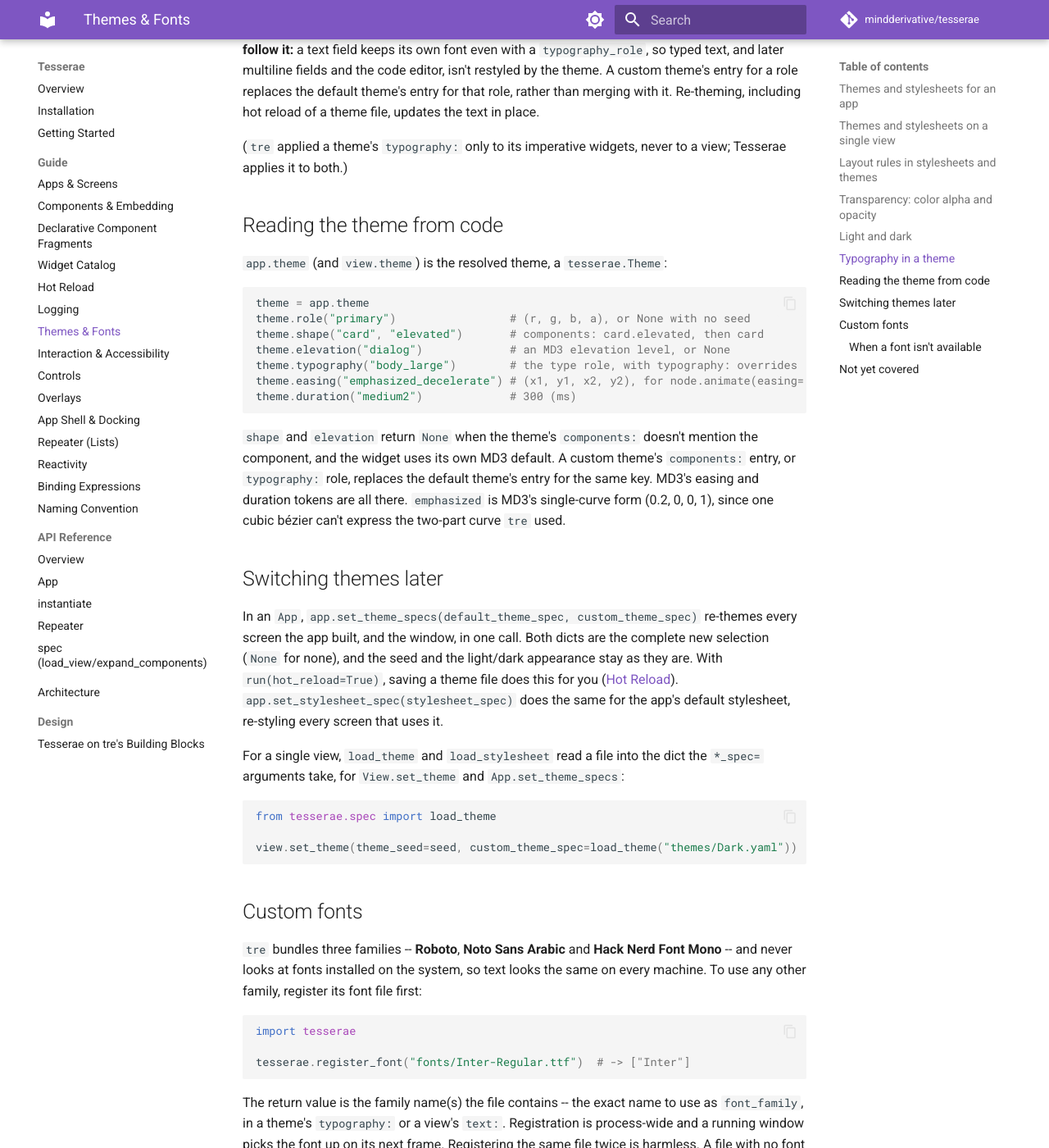
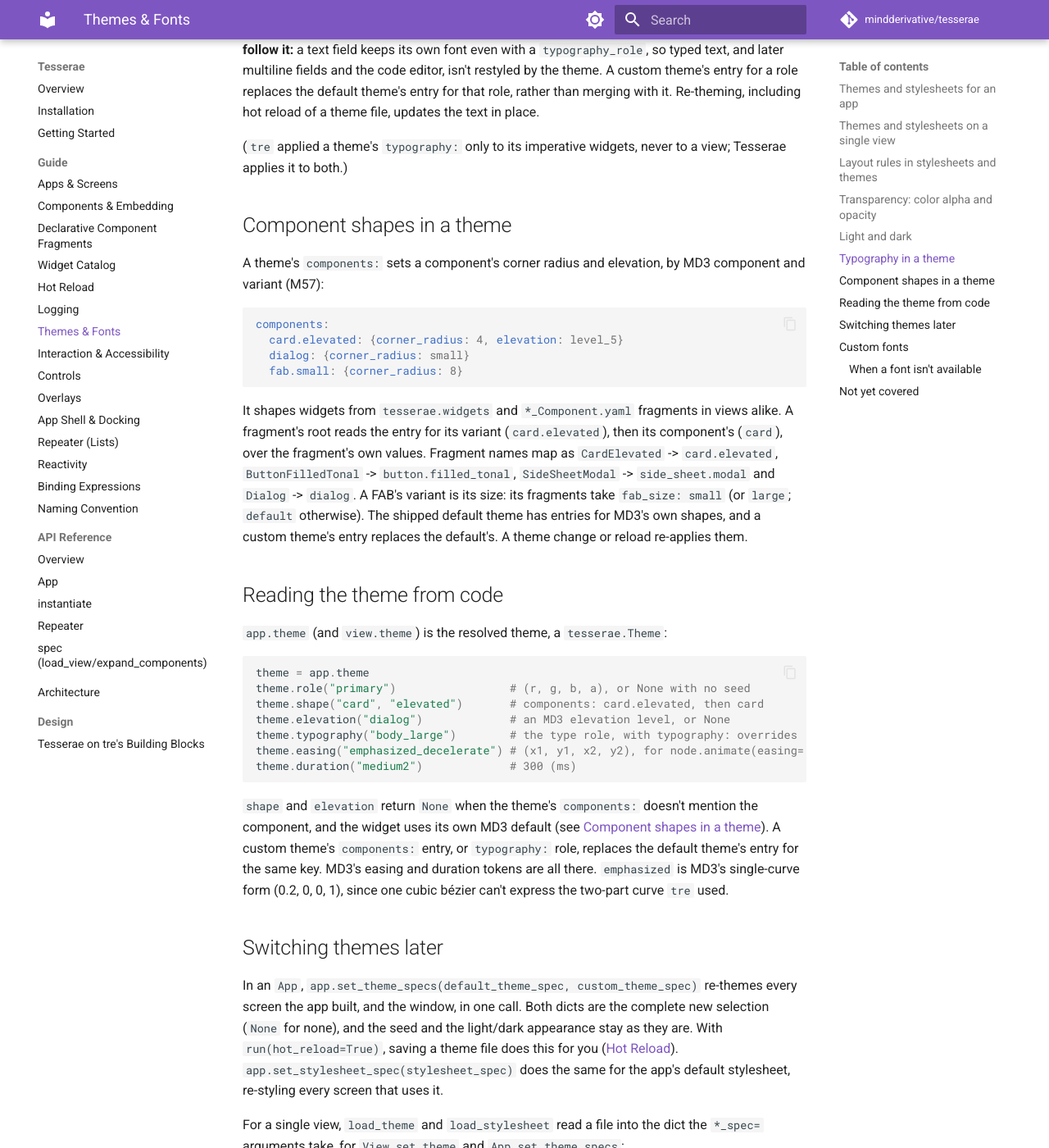
Before and after one commit to mindderivative/tesserae, an MkDocs documentation site: the page built from docs/guide/themes-and-fonts.md, in a window 1280 px wide and 1400 px high, scrolled down 2718 px. Shown: the whole window at 82% size. Built offline with MkDocs 1.6.1 and Material for MkDocs 9.7.7, drawn with Linux system fonts in a browser that asks for light colours; comment, search, counter and statistics services are not loaded.

Commit message:
M57: a theme's components: shape fragments, in views and widgets (#10)
The expander tags each fragment root (component_of); the cascade gives it
its components: entry's corner radius and elevation, variant then
component. FAB fragments name fab.{{ fab_size }}; widgets put their
theme's components: on their views.

Co-Authored-By: Claude Opus 5.5 <noreply@anthropic.com>

````diff
--- a/docs/guide/themes-and-fonts.md
+++ b/docs/guide/themes-and-fonts.md
@@ -136,6 +136,29 @@ including hot reload of a theme file, updates the text in place.
 (`tre` applied a theme's `typography:` only to its imperative widgets,
 never to a view; Tesserae applies it to both.)
 
+## Component shapes in a theme
+
+A theme's `components:` sets a component's corner radius and elevation,
+by MD3 component and variant (M57):
+
+```yaml
+components:
+  card.elevated: {corner_radius: 4, elevation: level_5}
+  dialog: {corner_radius: small}
+  fab.small: {corner_radius: 8}
+```
+
+It shapes widgets from `tesserae.widgets` and `*_Component.yaml`
+fragments in views alike. A fragment's root reads the entry for its
+variant (`card.elevated`), then its component's (`card`), over the
+fragment's own values. Fragment names map as
+`CardElevated` -> `card.elevated`, `ButtonFilledTonal` ->
+`button.filled_tonal`, `SideSheetModal` -> `side_sheet.modal` and
+`Dialog` -> `dialog`. A FAB's variant is its size: its fragments take
+`fab_size: small` (or `large`; `default` otherwise). The shipped default
+theme has entries for MD3's own shapes, and a custom theme's entry
+replaces the default's. A theme change or reload re-applies them.
+
 ## Reading the theme from code
 
 `app.theme` (and `view.theme`) is the resolved theme, a `tesserae.Theme`:
@@ -151,7 +174,8 @@ theme.duration("medium2")             # 300 (ms)
 ```
 
 `shape` and `elevation` return `None` when the theme's `components:`
-doesn't mention the component, and the widget uses its own MD3 default.
+doesn't mention the component, and the widget uses its own MD3 default
+(see [Component shapes in a theme](#component-shapes-in-a-theme)).
 A custom theme's `components:` entry, or `typography:` role, replaces
 the default theme's entry for the same key. MD3's easing and duration
 tokens are all there. `emphasized` is MD3's single-curve form
````
Also changed, not shown: ARCHITECTURE.md (+9 -0 lines), BUILD_TRACKER.md (+22 -22 lines), LOG.md (+16 -0 lines), src/tesserae/spec/components/FabPrimary_Component.yaml (+2 -1 lines), src/tesserae/spec/components/FabSecondary_Component.yaml (+2 -1 lines), src/tesserae/spec/components/FabSurface_Component.yaml (+2 -1 lines), src/tesserae/spec/components/FabTertiary_Component.yaml (+2 -1 lines), 6 other files.
